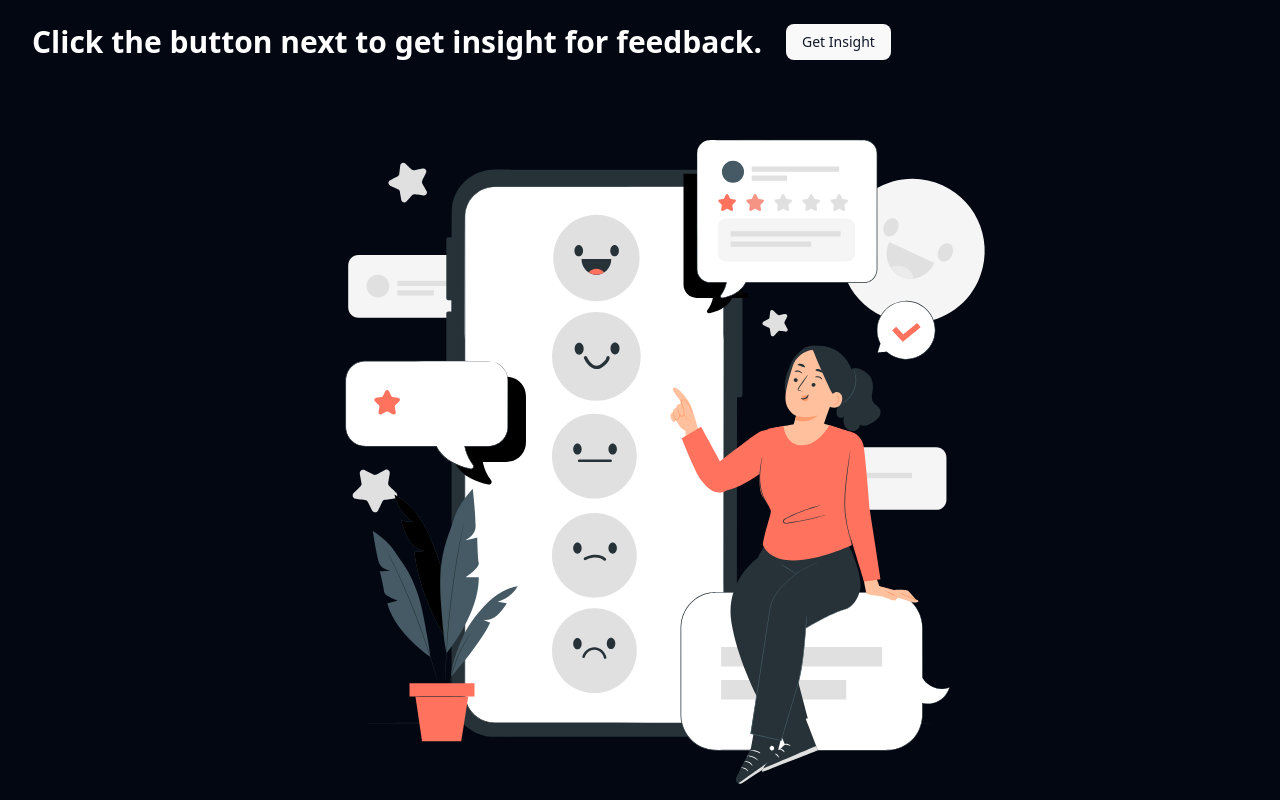
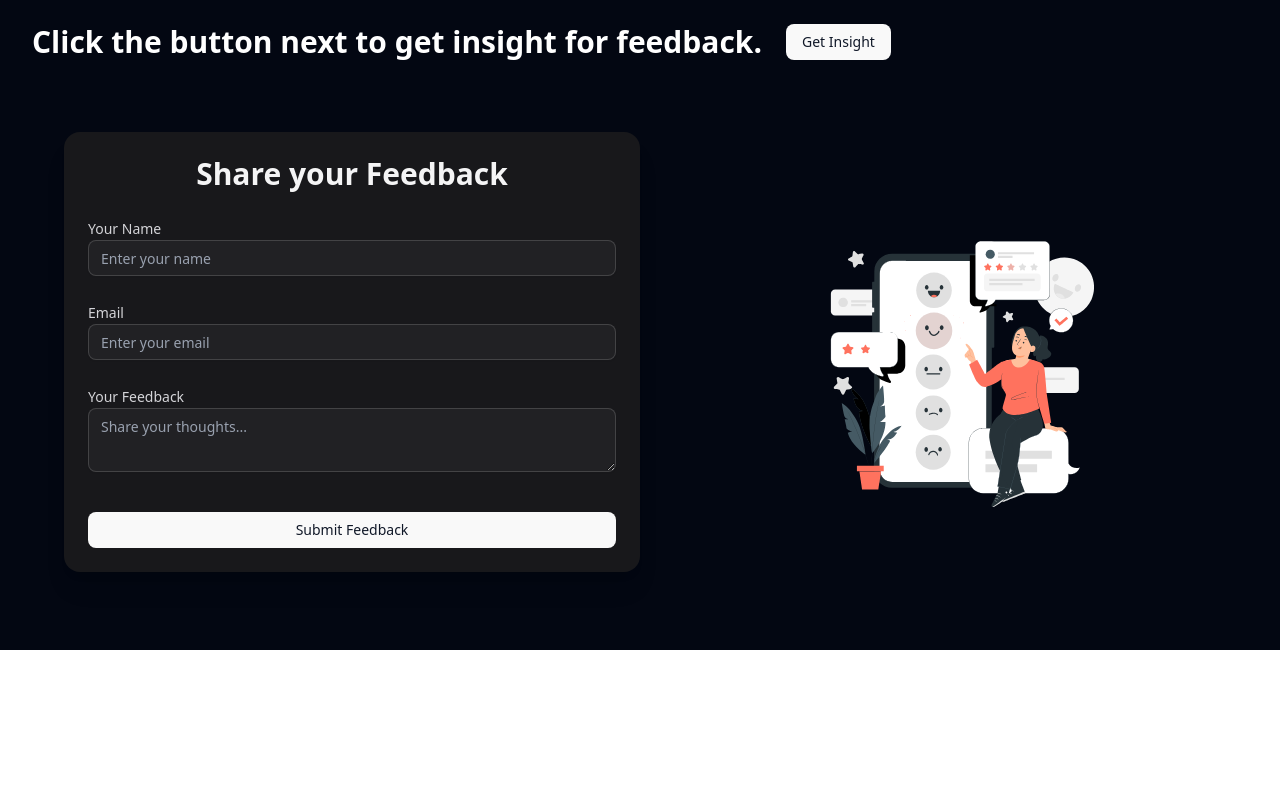
Before and after one commit to anjana732/feedback-validaor, a React (Vite) app: page / in a window 1280 px wide. Shown: the top 800 px of the page. Built offline with nearby package versions, Linux system fonts and the light colour scheme.

Commit message:
Add style

```diff
--- a/src/components/layouts/feedbackForm.tsx
+++ b/src/components/layouts/feedbackForm.tsx
@@ -7,13 +7,15 @@ import Lottie from "lottie-react";
 
 export default function FeedbackForm() {
   return (
-    <div>
-      <div>
-         <Lottie animationData={FeedbackAnimation} loop={true} />
-      </div>
+    <div className="w-full px-6 lg:px-16 py-12">
+      <div className="flex flex-col lg:flex-row justify-between items-start gap-12">
 
-    <form className="max-w-xl mx-auto space-y-6 bg-white dark:bg-zinc-900 p-6 rounded-2xl shadow-lg mt-15">
-      <h2 className="text-2xl font-semibold text-zinc-900 dark:text-zinc-100 text-center">Share your Feedback</h2>
+        {/* Feedback Form */}
+        <div className="w-full lg:max-w-xl">
+          <form className="space-y-6 bg-white dark:bg-zinc-900 p-6 rounded-2xl shadow-xl h-full">
+            <h2 className="text-3xl font-semibold text-zinc-900 dark:text-zinc-100 text-center">
+              Share your Feedback
+            </h2>
 
             <div className="space-y-2">
               <label className="text-sm font-medium text-zinc-700 dark:text-zinc-300">Your Name</label>
@@ -35,5 +37,19 @@ export default function FeedbackForm() {
             </Button>
           </form>
         </div>
-  )
+
+        {/* Lottie Animation */}
+        <div className="w-full lg:w-[50%] flex justify-center items-stretch">
+          <div className="w-full max-w-[600px] h-[470px]">
+            <Lottie
+              animationData={FeedbackAnimation}
+              loop
+              style={{ height: "100%", width: "100%" }}
+              className="h-full"
+            />
+          </div>
+        </div>
+      </div>
+    </div>
+  );
 }
```
Lines whose indentation alone changed are shown as unchanged.
